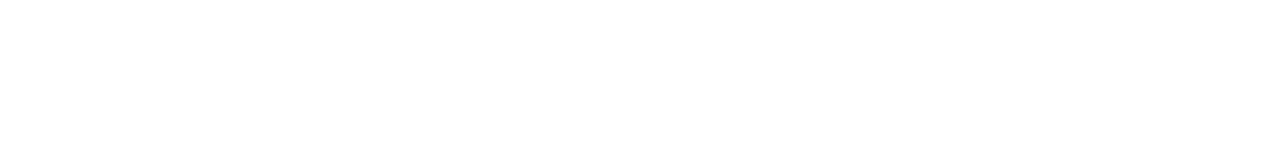
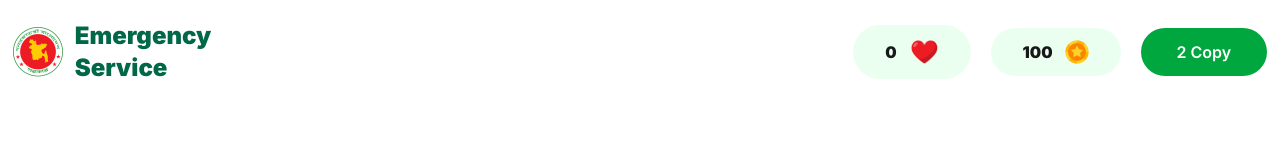
Before and after one commit to hadialhamza/Assignment-05, a plain HTML site: page index.html in a window 1280 px wide. Drawn offline with nearby package versions, Linux system fonts and the light colour scheme; a web font is replaced by a local one.

Commit message:
nav bar added and design

```diff
--- a/index.html
+++ b/index.html
@@ -43,7 +43,40 @@
       }
     </style>
   </head>
-  <body>
+  <body class="font-inter">
+    <header class="container mx-auto w-[98%]">
+      <!-- Nav bar  -->
+      <nav class="py-5 flex justify-between items-center">
+        <!-- Left side image and title -->
+        <div class="flex justify-center items-center gap-3">
+          <img src="assets/logo.png" alt="" class="w-[50px]" />
+          <h1 class="text-[#006747] text-2xl font-black font-inter">
+            Emergency <br />
+            Service
+          </h1>
+        </div>
+
+        <!-- Right side Counters  -->
+        <div class="flex items-center justify-center gap-5">
+          <div
+            class="py-3 px-8 bg-[#41ff6b1a] rounded-[50px] flex items-center text-base font-black gap-3"
+          >
+            <span>0</span>
+            <img src="assets/heart.png" alt="" class="w-[30px]" />
+          </div>
+          <div
+            class="py-3 px-8 bg-[#41ff6b1a] rounded-[50px] flex items-center text-base font-black gap-3"
+          >
+            <span>100</span> <img src="assets/coin.png" alt="" class="w-6" />
+          </div>
+          <div
+            class="py-3 px-9 bg-[#00A63E] rounded-[50px] text-white text-base font-semibold"
+          >
+            <span>2</span> Copy
+          </div>
+        </div>
+      </nav>
+    </header>
     <!-- Script file  -->
     <script src="script.js"></script>
   </body>
```
